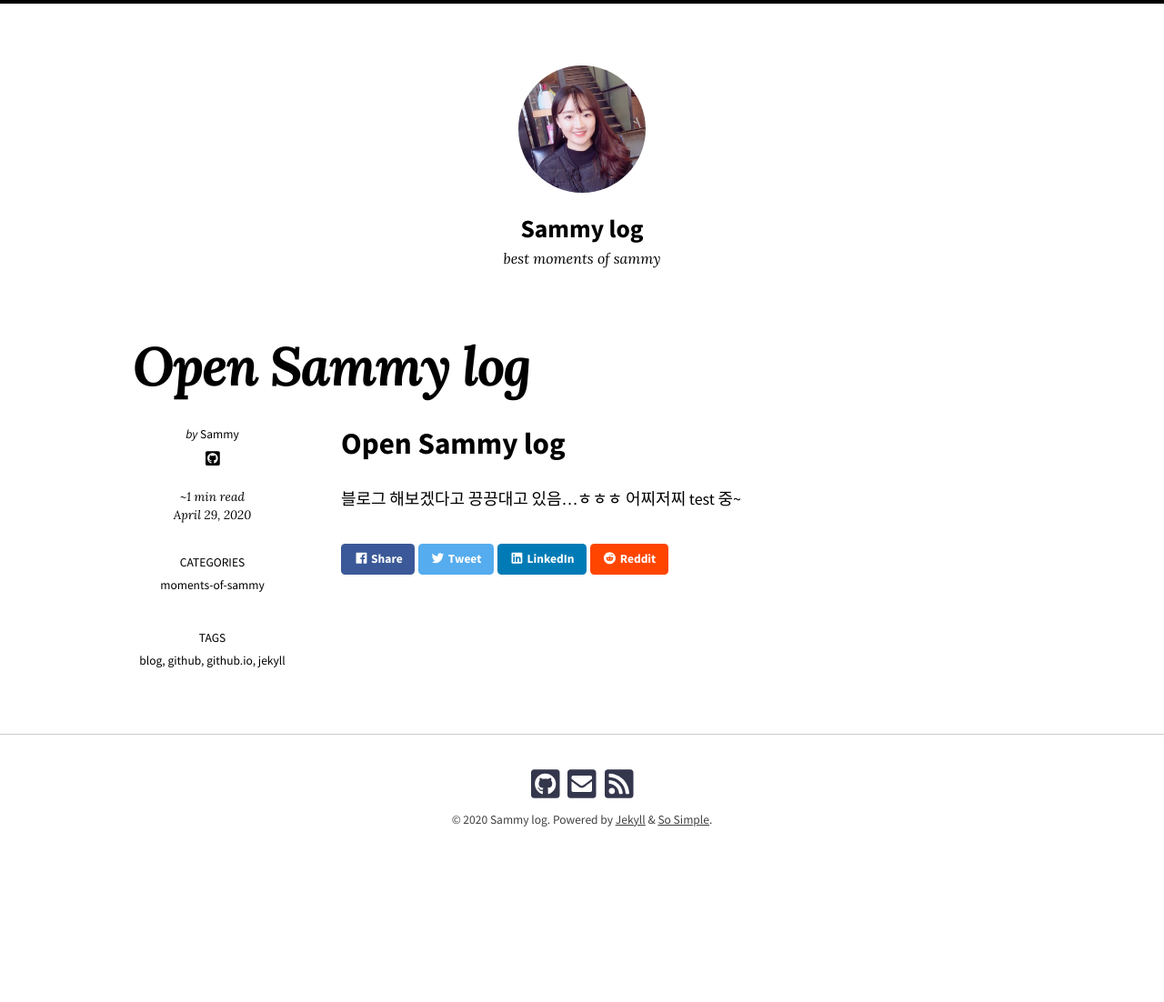
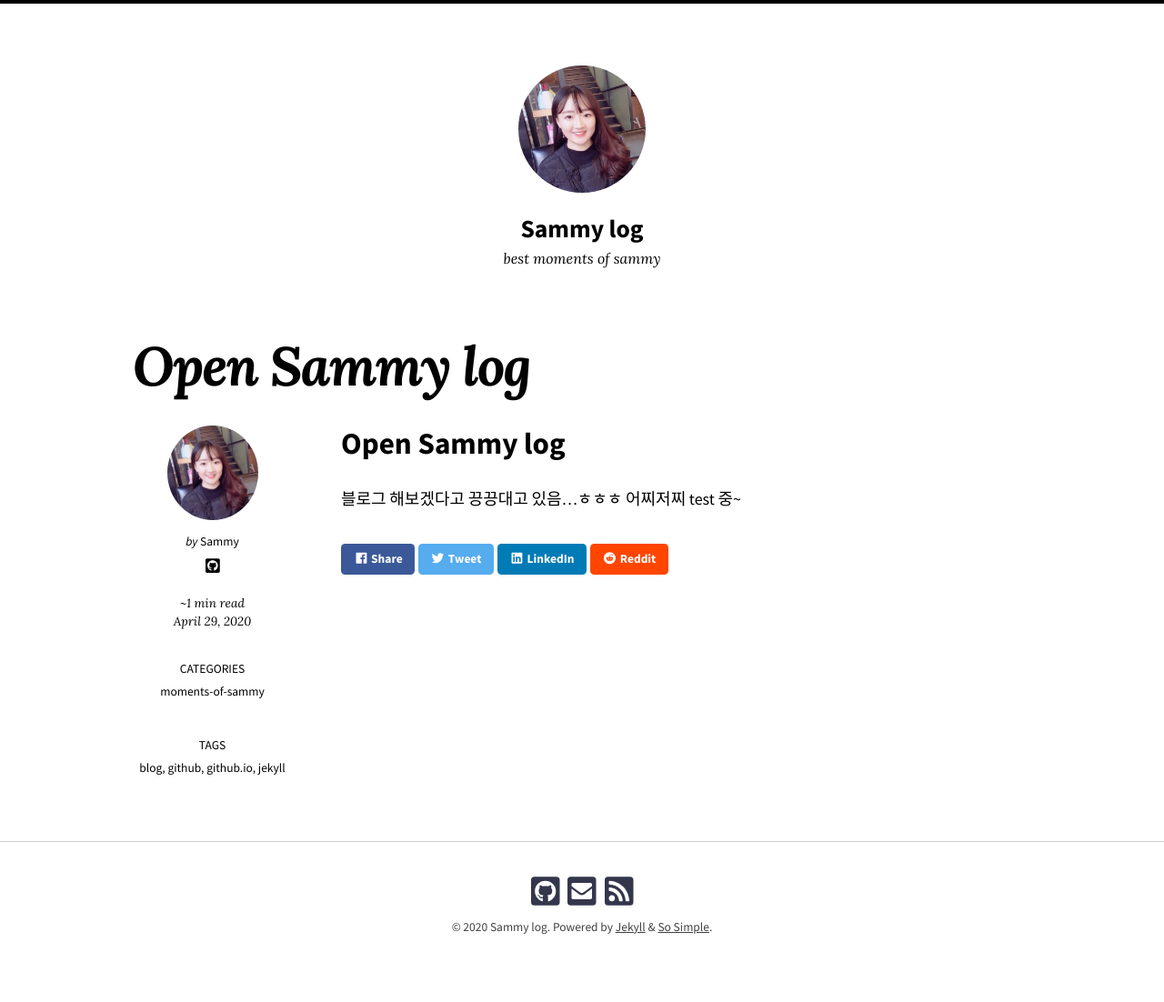
Before and after one commit to ssammykim/ssammykim.github.io, a Jekyll site: the page built from _posts/2020-04-29-Open-Sammy-log.md, in a window 1280 px wide. Shown: the whole page at 91% size. Built offline with Jekyll 4.4.1, drawn with Linux system fonts in a browser that asks for light colours; nearby versions of some CDN libraries; some web fonts are replaced; comment, search, counter and statistics services are not loaded; before the commit the page ends 984 px from its top, so only the background shows below that.

Commit message:
Add author image

```diff
--- a/_config.yml
+++ b/_config.yml
@@ -99,7 +99,7 @@ defaults:
 # Site Author
 author:
   name: Sammy
-  picture:
+  picture: "/images/profile_sammy.jpeg"
   email: ssammykim@kakao.com
   twitter:
   links:
```
